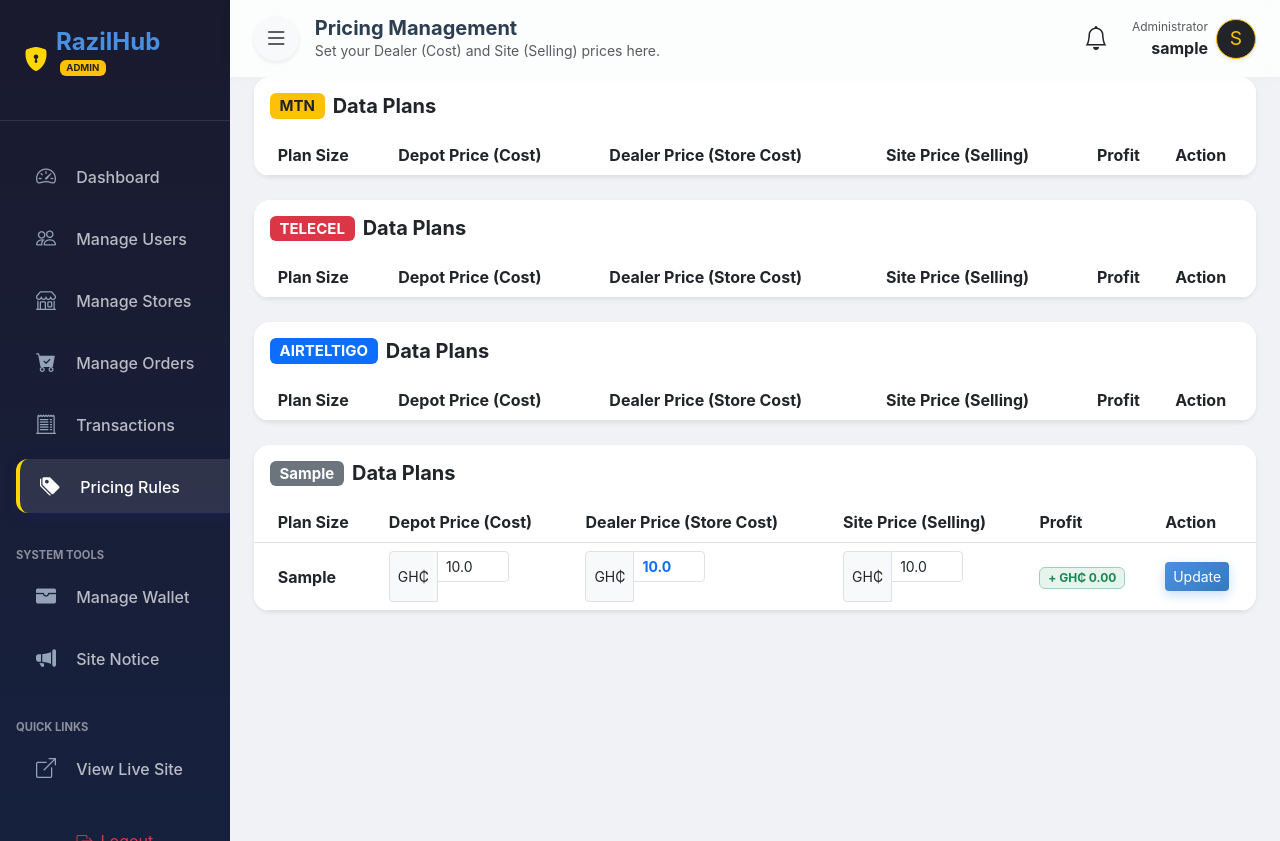
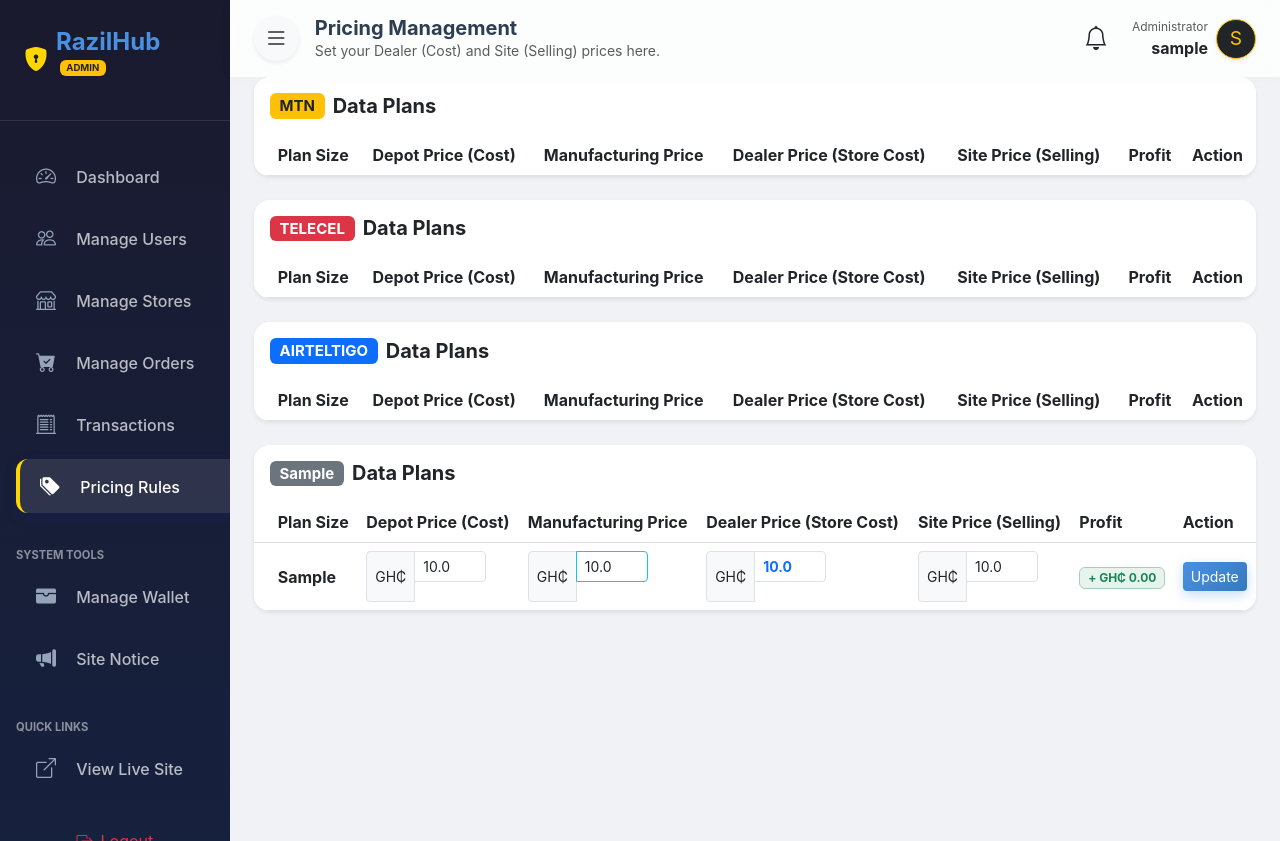
Before and after one commit to Razisky-Dev/DICE-final, a Flask app: page /admin/pricing in a window 1280 px wide. Run offline with Flask 3, Linux system fonts and the light colour scheme; a user stored in the database is signed in; tables that the repository leaves empty hold one stand-in row (values such as "Sample post"); lists and menus that the app fills with data are empty; some libraries are stand-ins or nearby versions.

Commit message:
Admin Pricing: Added Manufacturing Price (Super Admin only), Updated Profit Logic

```diff
--- a/app.py
+++ b/app.py
@@ -107,6 +107,7 @@ class DataPlan(db.Model):
     network = db.Column(db.String(20), nullable=False) # MTN, TELECEL, AIRTELTIGO
     plan_size = db.Column(db.String(20), nullable=False) # e.g. "1 GB"
     cost_price = db.Column(db.Float, nullable=False, default=0.0) # Depot Price (Cost)
+    manufacturing_price = db.Column(db.Float, nullable=False, default=0.0) # Raw Cost (Super Admin only)
     dealer_price = db.Column(db.Float, nullable=False, default=0.0) # Price for Store Owners
     selling_price = db.Column(db.Float, nullable=False, default=0.0) # Site Price (Revenue)
     display_order = db.Column(db.Integer, default=0)
@@ -1468,6 +1469,7 @@ def admin_pricing():
         plan_id = request.form.get('plan_id')
         try:
             cost_price = float(request.form.get('cost_price'))
+            manufacturing_price = float(request.form.get('manufacturing_price') or 0.0)
             dealer_price = float(request.form.get('dealer_price'))
             selling_price = float(request.form.get('selling_price'))
         except (ValueError, TypeError):
@@ -1479,6 +1481,7 @@ def admin_pricing():
             flash("Plan not found.", "error")
         else:
             plan.cost_price = cost_price
+            plan.manufacturing_price = manufacturing_price
             plan.dealer_price = dealer_price
             plan.selling_price = selling_price
             db.session.commit()
--- a/templates/admin/pricing.html
+++ b/templates/admin/pricing.html
@@ -28,9 +28,14 @@
                             <tr>
                                 <th class="ps-4">Plan Size</th>
                                 <th>Depot Price (Cost)</th>
+                                {% if current_user.is_super_admin %}
+                                <th>Manufacturing Price</th>
+                                {% endif %}
                                 <th>Dealer Price (Store Cost)</th>
                                 <th>Site Price (Selling)</th>
+                                {% if current_user.is_super_admin %}
                                 <th>Profit</th>
+                                {% endif %}
                                 <th>Action</th>
                             </tr>
                         </thead>
@@ -48,6 +53,16 @@
                                                 value="{{ plan.cost_price }}" required>
                                         </div>
                                     </td>
+                                    {% if current_user.is_super_admin %}
+                                    <td>
+                                        <div class="input-group input-group-sm" style="max-width: 120px;">
+                                            <span class="input-group-text">GH₵</span>
+                                            <input type="number" step="0.01" name="manufacturing_price"
+                                                class="form-control border-info" value="{{ plan.manufacturing_price }}"
+                                                placeholder="0.00">
+                                        </div>
+                                    </td>
+                                    {% endif %}
                                     <td>
                                         <div class="input-group input-group-sm" style="max-width: 120px;">
                                             <span class="input-group-text">GH₵</span>
@@ -63,12 +78,14 @@
                                                 value="{{ plan.selling_price }}" required>
                                         </div>
                                     </td>
+                                    {% if current_user.is_super_admin %}
                                     <td>
                                         <span
                                             class="badge bg-success bg-opacity-10 text-success border border-success-subtle">
-                                            + GH₵ {{ "{:,.2f}".format(plan.selling_price - plan.cost_price) }}
+                                            + GH₵ {{ "{:,.2f}".format(plan.selling_price - plan.manufacturing_price) }}
                                         </span>
                                     </td>
+                                    {% endif %}
                                     <td>
                                         <button type="submit" class="btn btn-sm btn-primary">Update</button>
                                     </td>
```
Also changed, not shown: update_schema_manufacturing.py (added, +17 -0 lines).
